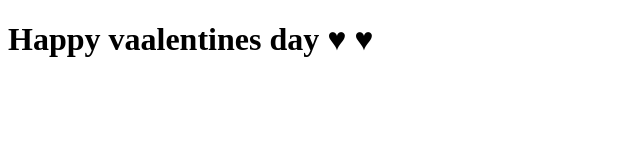
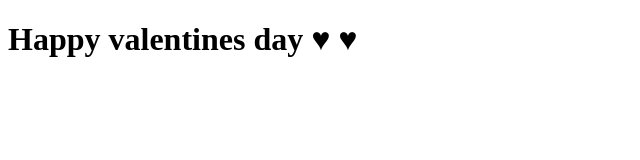
Before and after one commit to bhumpallipavan/pavan, a plain HTML site: page content.html in a window 1280 px wide. Shown: the whole page, without its empty margins (0-640 px from the left). Drawn offline with Linux system fonts and the light colour scheme.

Commit message:
spelling mistake

```diff
--- a/content.html
+++ b/content.html
@@ -7,6 +7,6 @@
     <title>&#9829; &#9829; &#9829;</title>
 </head>
 <body>
-    <h1>Happy vaalentines day  ♥ ♥</h1>
+    <h1>Happy valentines day  ♥ ♥</h1>
 </body>
 </html>
```
